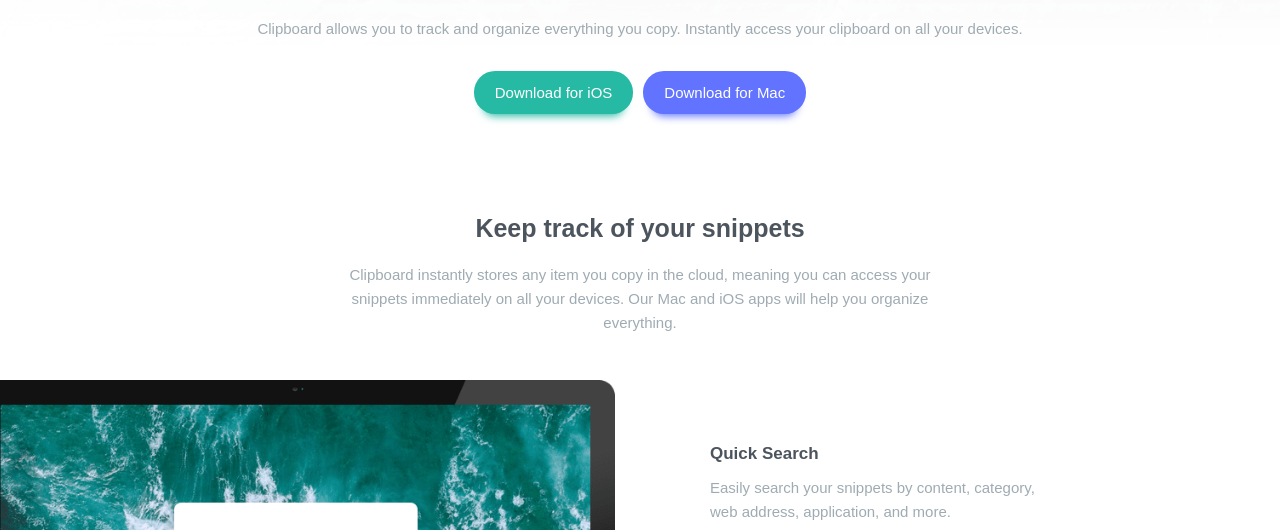
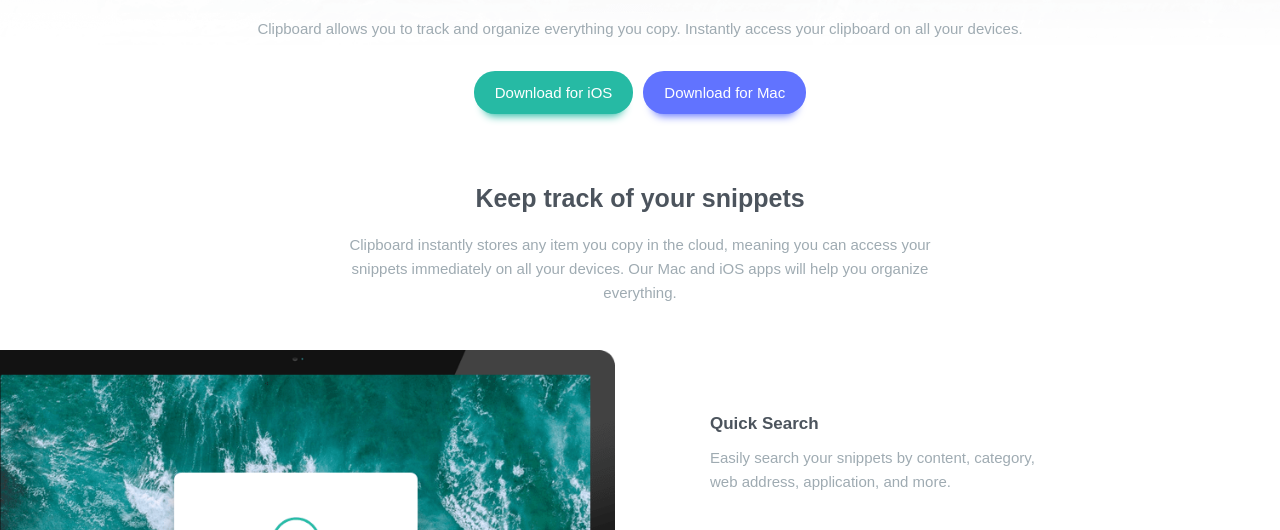
Before and after one commit to Timi-cell/clipboard-landing-page, a plain HTML site: page index.html in a window 1280 px wide. Shown: the part 270-800 px from the top of the page. Drawn offline with Linux system fonts and the light colour scheme; a web font is replaced by a local one.

Commit message:
did some petty changes

```diff
--- a/css/style.css
+++ b/css/style.css
@@ -3,6 +3,7 @@
   margin: 0;
   padding: 0;
   box-sizing: border-box;
+  user-select: none;
 }
 
 :root {
@@ -11,8 +12,8 @@
   --color-dark-grayBlue: hsl(210, 10%, 33%);
   --color-light-grayBlue: hsl(201, 11%, 66%);
   --header-font: 2.5rem;
-  --section-top-margin: 7rem;
-  --section-padding: 2.5rem;
+  --section-top-margin: 4rem;
+  --section-padding: 2rem;
 }
 html {
   font-size: 62.5%;
```
